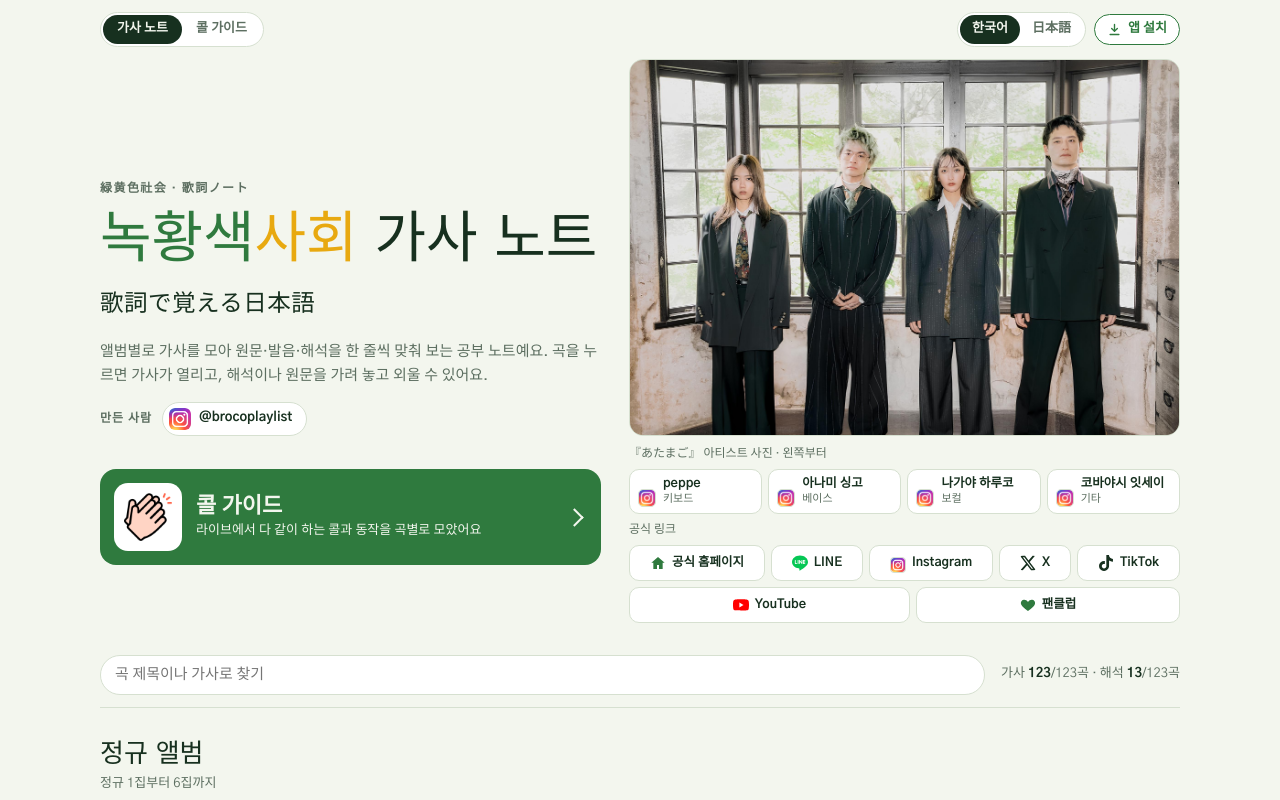
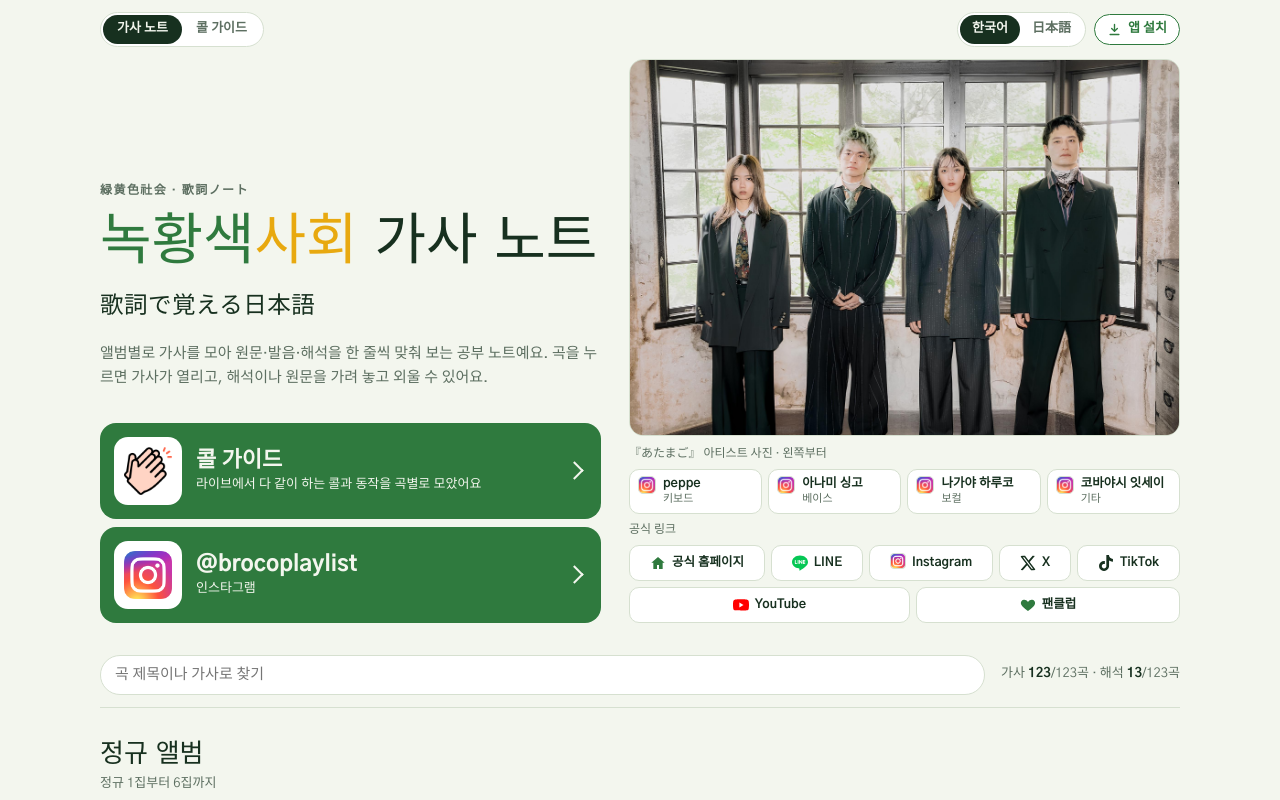
Before and after one commit to brocokr/ryokulyrics, a plain HTML site: page index.html in a window 1280 px wide. Shown: the top 800 px of the page. Drawn offline with Linux system fonts and the light colour scheme; a web font is replaced by a local one.

Commit message:
Add files via upload

```diff
--- a/index.html
+++ b/index.html
@@ -67,13 +67,11 @@ body:not([data-view="home"]) .home-only { display: none; }
 .top:not(:has(.hero)) { grid-template-columns: minmax(0, 1fr); }
 .top-text { display: grid; gap: 14px; }
 /* 제작자 인스타그램 링크 */
-.maker-row { display: flex; flex-wrap: wrap; align-items: center; gap: 10px; }
-.maker-k { font-size: 12px; font-weight: 700; letter-spacing: .08em; color: var(--muted); }
 .maker { display: inline-flex; align-items: center; gap: 8px; padding: 5px 14px 5px 6px; border-radius: 999px; border: 1px solid var(--line); background: var(--surface); color: var(--ink); text-decoration: none; font-size: 13px; font-weight: 700; }
 .maker:hover { border-color: var(--leaf); color: var(--leaf); }
 .maker img { display: block; width: 22px; height: 22px; border-radius: 6px; }
 .maker svg { display: block; width: 22px; height: 22px; padding: 2px; flex: none; fill: var(--leaf); }
-/* 콜 가이드로 가는 큰 배너: 만든 사람 줄 바로 아래. 아이콘 윤곽선이 어두운 화면에서도 보이도록 바탕은 항상 흰색 */
+/* 콜 가이드로 가는 큰 배너: 첫 화면 소개글 아래. 아이콘 윤곽선이 어두운 화면에서도 보이도록 바탕은 항상 흰색 */
 .call-banner { display: flex; align-items: center; gap: 14px; min-width: 0; padding: 14px 20px 14px 14px; color: var(--bg); text-decoration: none; background: var(--leaf); border-radius: 16px; }
 .call-banner:hover { filter: brightness(1.08); }
 .call-banner img { display: block; flex: none; width: 68px; height: 68px; padding: 10px; background: #fff; border-radius: 14px; }
@@ -81,6 +79,9 @@ body:not([data-view="home"]) .home-only { display: none; }
 .call-banner b { font-size: 22px; font-weight: 800; line-height: 1.25; }
 .call-banner small { font-size: 13px; line-height: 1.45; word-break: keep-all; }
 .call-banner::after { content: ""; flex: none; width: 11px; height: 11px; border-top: 2.5px solid currentColor; border-right: 2.5px solid currentColor; transform: rotate(45deg); }
+/* 왼쪽 묶음: 제목·설명과 같은 크기의 배너 2개(콜 가이드, 인스타그램) */
+.top-left { display: grid; gap: 18px; min-width: 0; }
+.home-banners { display: grid; gap: 8px; min-width: 0; }
 /* 밴드 사진: 원래 비율 그대로. 파일이 없으면 자리째 빠진다 */
 .hero { margin: 0; }
 .hero img { display: block; width: 100%; height: auto; aspect-ratio: 2400 / 1642; object-fit: cover; border-radius: 14px; border: 1px solid var(--line); background: var(--mask); }
@@ -345,17 +346,13 @@ body:not([data-view="home"]) .copyright { margin-top: 32px; text-align: center;
 h1.ja { font-family: var(--font-display); font-size: clamp(28px, 5vw, 44px); }
 .lede:lang(ja) { font-family: var(--font-jp); }
 .app-row + .top { padding-top: 12px; }
-/* 넓은 화면: 위 줄은 제목·사진, 아래 줄은 배너·사진 설명으로 나눈다. 배너 윗선이 멤버 칸 윗선과 맞고(사진 설명 한 줄 + 간격만큼 내림), 사진 크기가 바뀌어도 어긋나지 않는다 */
+/* 넓은 화면: 왼쪽 묶음(제목·설명·배너 2개)의 아랫선을 오른쪽 공식 링크 아랫선에 맞춘다. 배너가 커진 만큼 제목이 위쪽 빈 칸으로 올라간다 */
 @media (min-width: 761px) {
-  .top:has(.hero) { row-gap: 8px; }
-  .top:has(.hero) .top-text { grid-column: 1; grid-row: 1; align-self: end; }
+  .top:has(.hero) { grid-template-rows: auto 1fr; row-gap: 8px; }
+  .top:has(.hero) .top-left { grid-column: 1; grid-row: 1 / span 2; align-self: end; gap: 33px; }
   .hero { display: contents; }
-  .hero img { grid-column: 2; grid-row: 1; align-self: end; }
+  .hero img { grid-column: 2; grid-row: 1; align-self: start; }
   .hero figcaption { grid-column: 2; grid-row: 2; align-self: start; margin-top: 0; }
-  .top:has(.hero) .call-banner { grid-column: 1; grid-row: 2; align-self: start; margin-top: calc(12px * 1.6 + 6px); }
-}
-@media (max-width: 760px) {
-  .call-banner { margin-top: -4px; }
 }
 .app-btn { display: inline-flex; align-items: center; gap: 6px; border-color: var(--leaf); color: var(--leaf); }
 .app-btn svg, .sheet-x svg { display: block; flex: none; fill: none; stroke: currentColor; stroke-width: 2.2; stroke-linecap: round; stroke-linejoin: round; }
@@ -854,13 +851,17 @@ function renderHome() {
   app.innerHTML = `
     ${topRowHTML()}
     <header class="top">
+      <div class="top-left">
       <div class="top-text">
         <div class="kicker">緑黄色社会 · 歌詞ノート</div>
         <h1${homeLang === "ja" ? ' class="ja"' : ""}>${homeLang === "ja" ? `<span class="g" lang="ja">緑黄色</span><span class="y" lang="ja">社会</span> <span lang="ja">歌詞ノート</span>` : `<span class="g">녹황색</span><span class="y">사회</span> 가사 노트`}<span class="jp" lang="ja">歌詞で覚える日本語</span></h1>
         ${homeLang === "ja" ? `<p class="lede" lang="ja">アルバムごとに歌詞を集めて、原文・発音・韓国語訳を1行ずつ見比べながら日本語を勉強するノートです。曲を押すと歌詞が開き、訳や原文を隠して覚えることもできます。</p>` : `<p class="lede">앨범별로 가사를 모아 원문·발음·해석을 한 줄씩 맞춰 보는 공부 노트예요. 곡을 누르면 가사가 열리고, 해석이나 원문을 가려 놓고 외울 수 있어요.</p>`}
-        <div class="maker-row"><span class="maker-k">만든 사람</span><a class="maker" href="https://www.instagram.com/brocoplaylist/" target="_blank" rel="noopener" title="제작자 인스타그램"><img src="Instagram_icon.png" alt="" onerror="this.remove()">@brocoplaylist</a></div>
       </div>
-      <a class="call-banner" href="call/index.html"><img src="call/119956.png" alt="" onerror="this.remove()"><span><b>콜 가이드</b><small>라이브에서 다 같이 하는 콜과 동작을 곡별로 모았어요</small></span></a>
+      <div class="home-banners">
+        <a class="call-banner" href="call/index.html"><img src="call/119956.png" alt="" onerror="this.remove()"><span><b>콜 가이드</b><small>라이브에서 다 같이 하는 콜과 동작을 곡별로 모았어요</small></span></a>
+        <a class="call-banner" href="https://www.instagram.com/brocoplaylist/" target="_blank" rel="noopener" title="제작자 인스타그램"><img src="Instagram_icon.png" alt="" onerror="this.remove()"><span><b>@brocoplaylist</b><small>인스타그램</small></span></a>
+      </div>
+      </div>
       <figure class="hero">
         <img src="${encodeURI(PROFILE_PHOTO)}" alt="녹황색사회 멤버 네 명의 2026년 프로필 사진" onerror="this.closest('figure').remove()">
         <figcaption>
```
